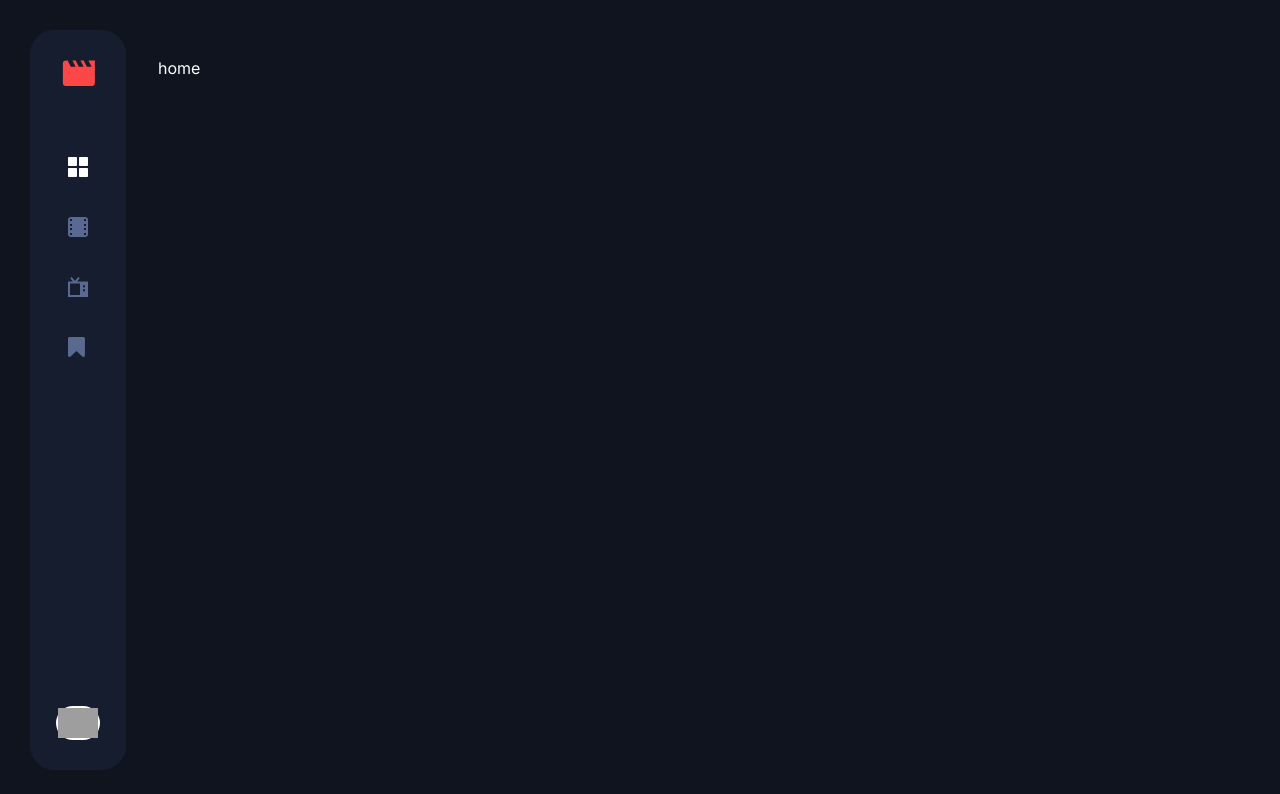
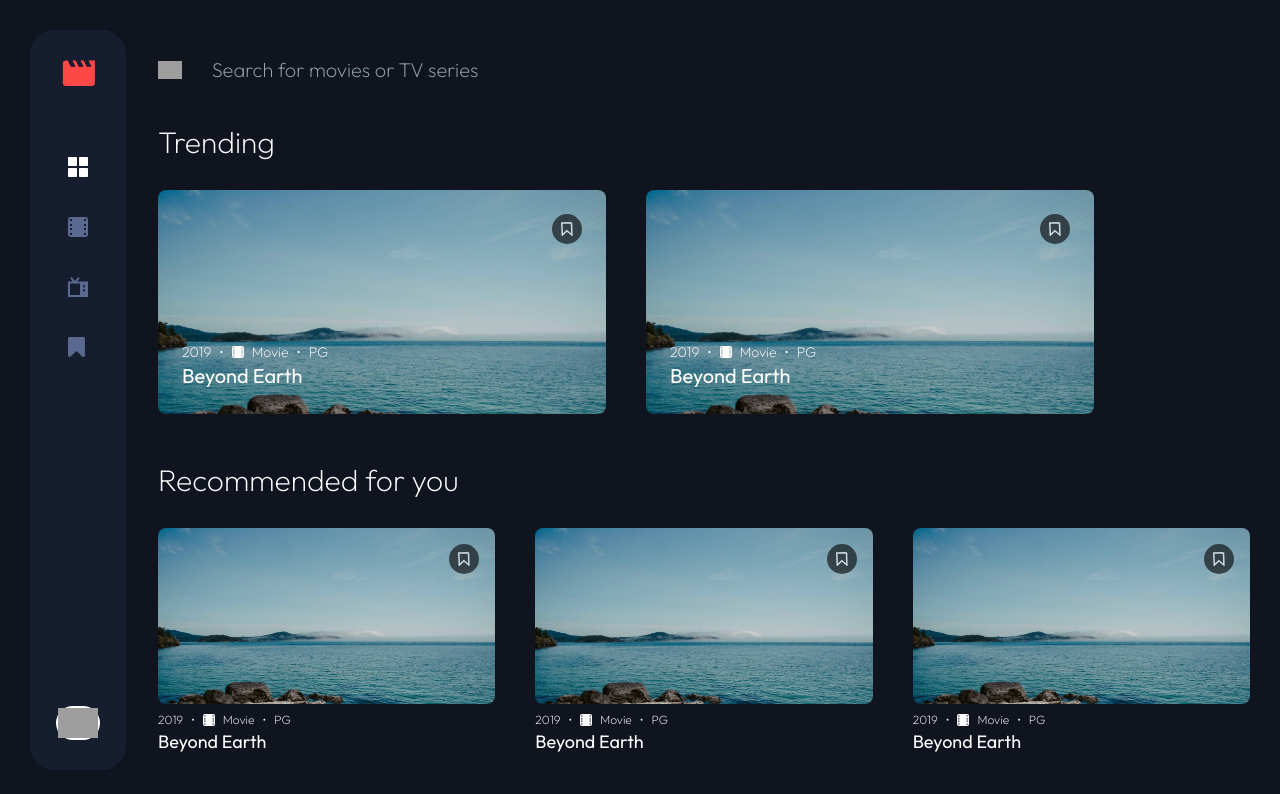
Before and after one commit to kathlenetajonera/entertainment-web-app, a Next.js app: page / in a window 1280 px wide. Shown: the top 794 px of the page. Built offline with nearby package versions, Linux system fonts and the light colour scheme; grey boxes are pictures that could not be loaded.

Commit message:
feat: static home

```diff
--- /dev/null
+++ b/src/_components/Card/Trending/index.tsx
@@ -0,0 +1,36 @@
+import BookmarkButton from '@/_components/Icons/BookmarkButton';
+import MovieIcon from '@/_components/Icons/MovieIcon';
+
+const TrendingCard = () => {
+    return (
+        <div className="w-[28rem] h-[14rem] p-6 mr-10 rounded-lg flex flex-col justify-between bg-[url('/images/sample-bg.jpg')] bg-no-repeat bg-cover bg-blend-multiply bg-[rgba(0,0,0,0.1)]">
+            <div className="ml-auto">
+                <BookmarkButton />
+            </div>
+
+            <div>
+                <div className="flex items-center">
+                    <p className="text-sm font-extralight">2019</p>
+                    <p className="flex items-center text-sm font-extralight px-2 before:content-['•'] before:pr-2 after:content-['•'] after:pl-2">
+                        <span className="mr-2">
+                            <MovieIcon
+                                customConfig={{
+                                    width: 12,
+                                    height: 12,
+                                }}
+                            />
+                        </span>
+                        Movie
+                    </p>
+                    <p className="text-sm font-extralight">PG</p>
+                </div>
+
+                <div>
+                    <h2 className="text-xl">Beyond Earth</h2>
+                </div>
+            </div>
+        </div>
+    );
+};
+
+export default TrendingCard;
--- /dev/null
+++ b/src/_components/Card/index.tsx
@@ -0,0 +1,37 @@
+import BookmarkButton from '@/_components/Icons/BookmarkButton';
+import MovieIcon from '@/_components/Icons/MovieIcon';
+
+const Card = () => {
+    return (
+        <div>
+            <div className="h-[11rem] p-4 rounded-lg flex flex-col justify-between bg-[url('/images/sample-bg.jpg')] bg-no-repeat bg-cover bg-blend-multiply bg-[rgba(0,0,0,0.1)]">
+                <div className="ml-auto">
+                    <BookmarkButton />
+                </div>
+            </div>
+            <div className="mt-2">
+                <div className="flex items-center">
+                    <p className="text-xs font-extralight">2019</p>
+                    <p className="flex items-center text-xs font-extralight px-2 before:content-['•'] before:pr-2 after:content-['•'] after:pl-2">
+                        <span className="mr-2">
+                            <MovieIcon
+                                customConfig={{
+                                    width: 12,
+                                    height: 12,
+                                }}
+                            />
+                        </span>
+                        Movie
+                    </p>
+                    <p className="text-xs font-extralight">PG</p>
+                </div>
+
+                <div>
+                    <h2 className="text-lg">Beyond Earth</h2>
+                </div>
+            </div>
+        </div>
+    );
+};
+
+export default Card;
--- /dev/null
+++ b/src/_components/Icons/BookmarkButton.tsx
@@ -0,0 +1,16 @@
+const BookmarkButton = () => {
+    return (
+        <div className="w-8 h-8 bg-black rounded-full flex items-center justify-center opacity-60">
+            <svg width="12" height="14" className="stroke-white stroke-[1.5px]">
+                <path
+                    d="m10.518.75.399 12.214-5.084-4.24-4.535 4.426L.75 1.036l9.768-.285Z"
+                    // stroke="#FFF"
+                    // stroke-width="1.5"
+                    // fill="none"
+                />
+            </svg>
+        </div>
+    );
+};
+
+export default BookmarkButton;
--- a/src/_components/Icons/MovieIcon.tsx
+++ b/src/_components/Icons/MovieIcon.tsx
@@ -1,20 +1,27 @@
 import { usePathname } from 'next/navigation';
 
 type Props = {
-    href: string;
+    href?: string;
+    customConfig?: any;
 };
 
-const MovieIcon = ({ href }: Props) => {
-    const pathname = usePathname();
-    const isActive = pathname === href;
+const MovieIcon = ({ href, customConfig }: Props) => {
+    let isActive = true;
+
+    if (href) {
+        const pathname = usePathname();
+        isActive = pathname === href;
+    }
 
     return (
         <svg
             width="20"
             height="20"
-            className={`fill-inactive transition-fill duration-300 hover:fill-white ${
+            className={`w-full fill-inactive transition-fill duration-300 hover:fill-white ${
                 isActive ? 'fill-white' : ''
             }`}
+            viewBox="0 0 20 20"
+            {...customConfig}
         >
             <path d="M16.956 0H3.044A3.044 3.044 0 0 0 0 3.044v13.912A3.044 3.044 0 0 0 3.044 20h13.912A3.044 3.044 0 0 0 20 16.956V3.044A3.044 3.044 0 0 0 16.956 0ZM4 9H2V7h2v2Zm-2 2h2v2H2v-2Zm16-2h-2V7h2v2Zm-2 2h2v2h-2v-2Zm2-8.26V4h-2V2h1.26a.74.74 0 0 1 .74.74ZM2.74 2H4v2H2V2.74A.74.74 0 0 1 2.74 2ZM2 17.26V16h2v2H2.74a.74.74 0 0 1-.74-.74Zm16 0a.74.74 0 0 1-.74.74H16v-2h2v1.26Z" />
         </svg>
--- /dev/null
+++ b/src/_components/SearchBar/index.tsx
@@ -0,0 +1,16 @@
+import Image from 'next/image';
+
+const SearchBar = () => {
+    return (
+        <div className="mr-8">
+            <Image
+                src="/images/icon-search.svg"
+                alt="Search"
+                width={25}
+                height={25}
+            />
+        </div>
+    );
+};
+
+export default SearchBar;
--- /dev/null
+++ b/src/_components/TextInput/index.tsx
@@ -0,0 +1,13 @@
+const TextInput = () => {
+    return (
+        <div className="w-full">
+            <input
+                type="text"
+                placeholder="Search for movies or TV series"
+                className="w-full border-none outline-none bg-transparent text-xl font-extralight"
+            />
+        </div>
+    );
+};
+
+export default TextInput;
--- /dev/null
+++ b/src/_components/Typography/SectionTitle/index.tsx
@@ -0,0 +1,9 @@
+type Props = {
+    children: string;
+};
+
+const SectionTitle = ({ children }: Props) => {
+    return <h1 className="text-3xl font-extralight">{children}</h1>;
+};
+
+export default SectionTitle;
--- a/src/app/globals.css
+++ b/src/app/globals.css
@@ -3,4 +3,5 @@
 @tailwind utilities;
 
 body {
+    background-color: #10141f;
 }
--- a/src/app/layout.tsx
+++ b/src/app/layout.tsx
@@ -1,9 +1,9 @@
 import './globals.css';
 import type { Metadata } from 'next';
-import { Inter } from 'next/font/google';
+import { Outfit } from 'next/font/google';
 import Navbar from '@/_components/Navbar';
 
-const inter = Inter({ subsets: ['latin'] });
+const inter = Outfit({ subsets: ['latin'] });
 
 export const metadata: Metadata = {
     title: 'Create Next App',
@@ -21,7 +21,7 @@ export default function RootLayout({
                 <div className="min-h-screen bg-dark">
                     <Navbar />
 
-                    <main className="min-h-screen ml-32 py-14 pl-8 text-white">
+                    <main className="min-h-screen ml-32 py-14 px-8 text-white">
                         {children}
                     </main>
                 </div>
--- a/src/app/page.tsx
+++ b/src/app/page.tsx
@@ -1,3 +1,36 @@
+import SectionTitle from '@/_components/Typography/SectionTitle';
+import SearchBar from '@/_components/SearchBar';
+import TextInput from '@/_components/TextInput';
+import TrendingCard from '@/_components/Card/Trending';
+import Card from '@/_components/Card';
+
 export default function Home() {
-    return <div>home</div>;
+    return (
+        <div>
+            <div className="flex items-center">
+                <SearchBar />
+                <TextInput />
+            </div>
+
+            <div className="mt-10">
+                <SectionTitle>Trending</SectionTitle>
+
+                <div className="flex mt-8">
+                    <TrendingCard />
+                    <TrendingCard />
+                </div>
+            </div>
+
+            <div className="mt-12">
+                <SectionTitle>Recommended for you</SectionTitle>
+
+                <div className="grid grid-cols-fluid gap-10 mt-8">
+                    <Card />
+                    <Card />
+                    <Card />
+                    <Card />
+                </div>
+            </div>
+        </div>
+    );
 }
--- a/tailwind.config.ts
+++ b/tailwind.config.ts
@@ -19,6 +19,9 @@ const config: Config = {
             spacing: {
                 8: '30px',
             },
+            gridTemplateColumns: {
+                fluid: 'repeat(auto-fit, minmax(16rem, 1fr))',
+            },
         },
     },
     plugins: [],
```
Also changed, not shown: public/images/sample-bg.jpg (added).
